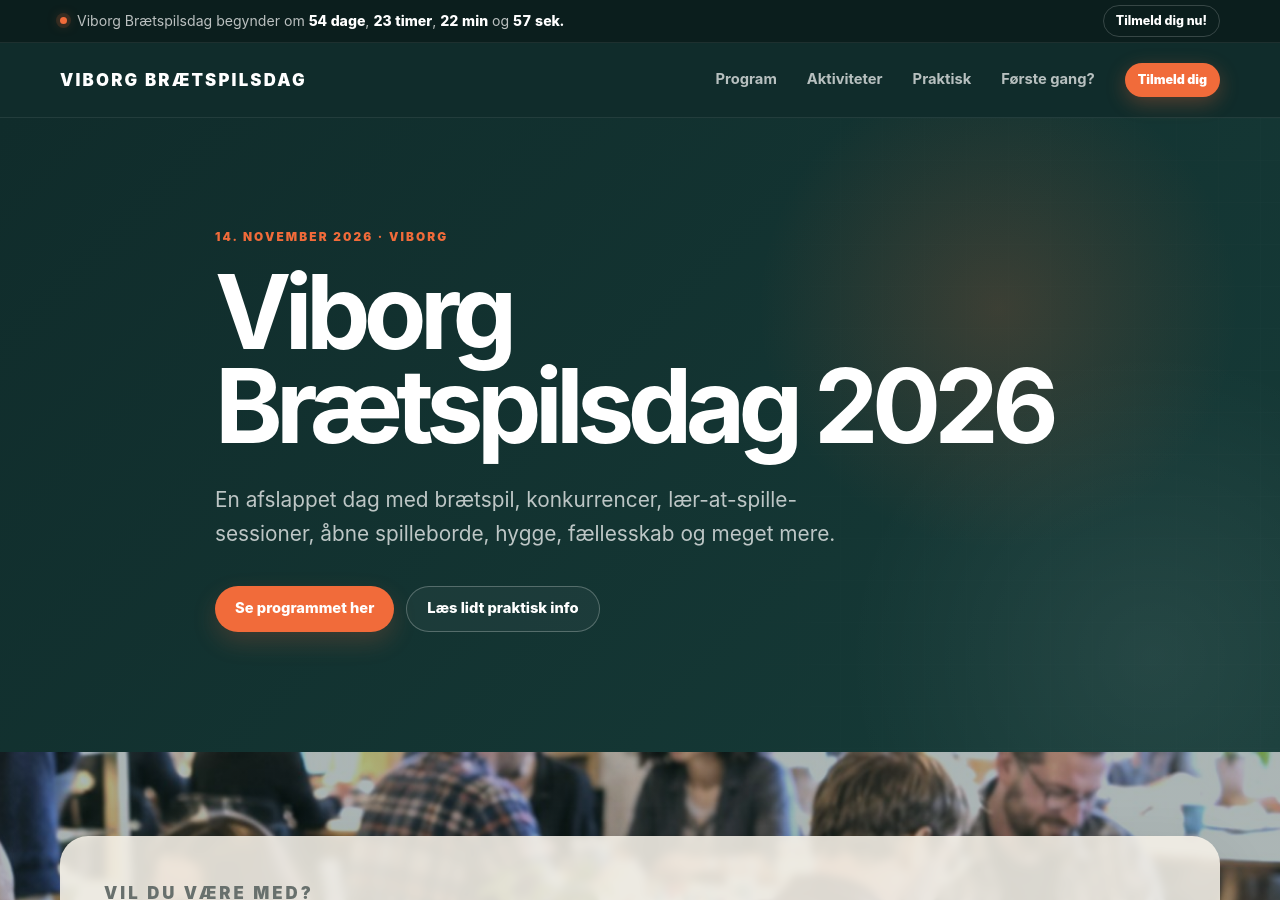
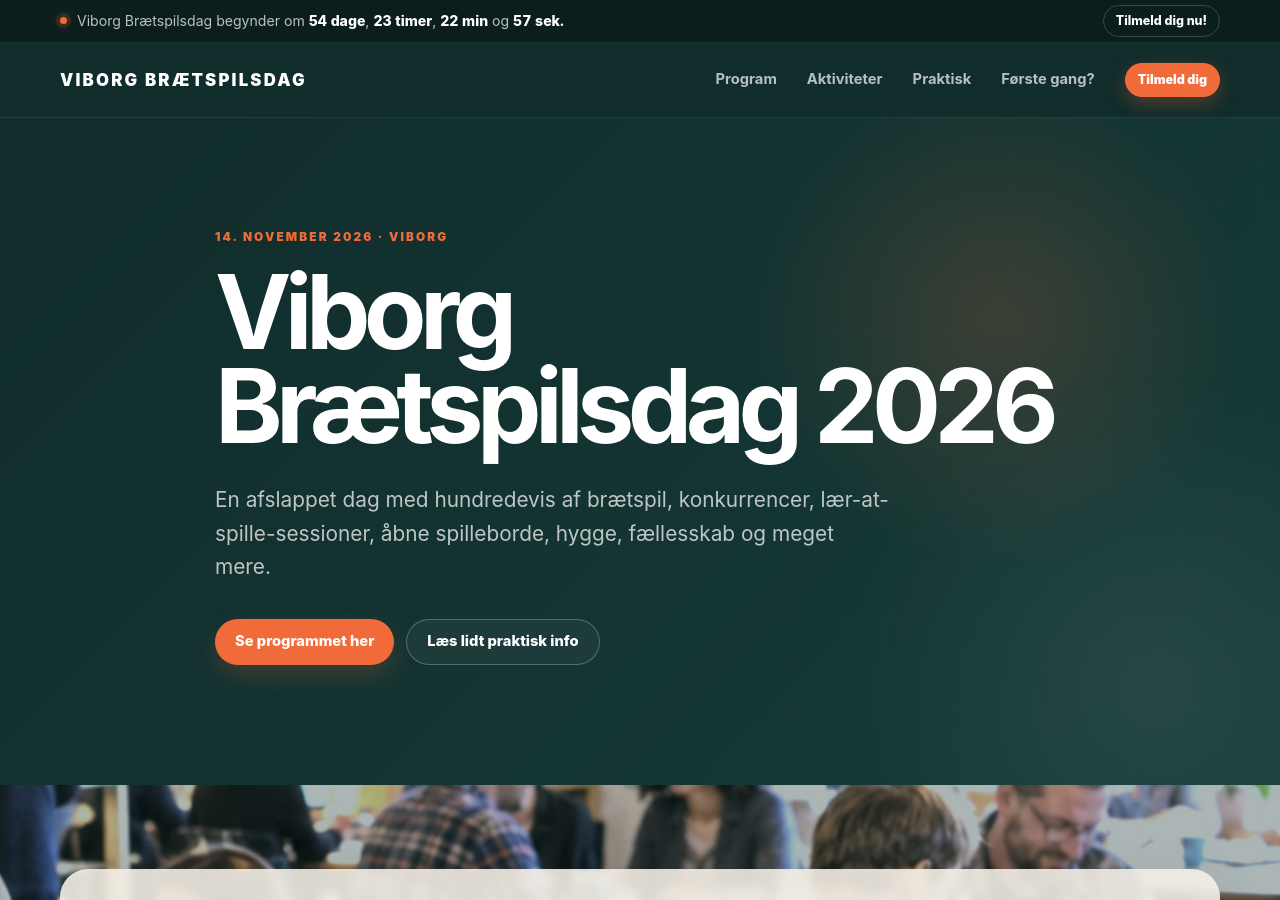
Before and after one commit to Andrejao/spilex, a Jekyll site: the page built from index.html, in a window 1280 px wide and 900 px high. Built offline with Jekyll 4.4.1, drawn with Linux system fonts in a browser that asks for light colours.

Commit message:
Update index.html

```diff
--- a/index.html
+++ b/index.html
@@ -16,7 +16,7 @@
     </h1>
 
     <p class="hero-text">
-      En afslappet dag med brætspil, konkurrencer,
+      En afslappet dag med hundredevis af brætspil, konkurrencer,
       lær-at-spille-sessioner, åbne spilleborde, hygge, fællesskab og meget mere.
     </p>
 
```
Also changed, not shown: other parts of index.html (+1 -1 lines).
